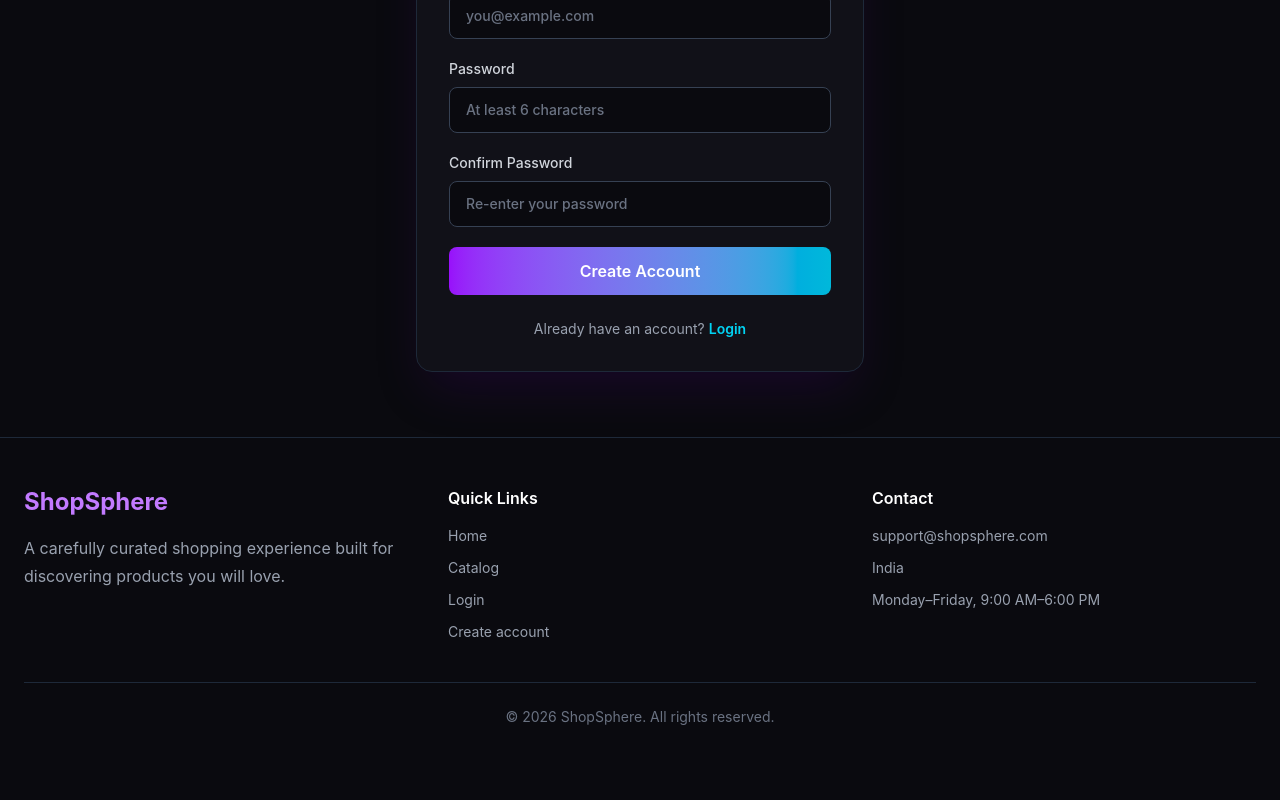
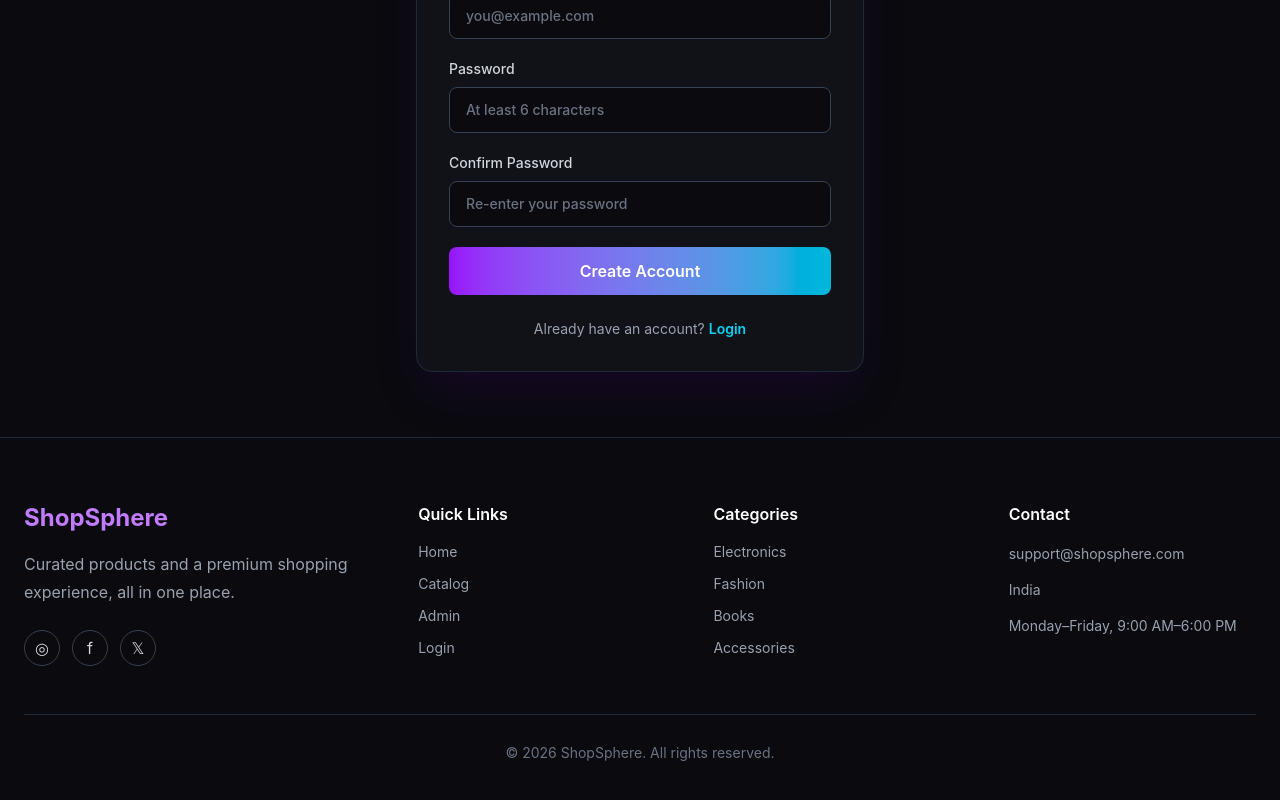
Before and after one commit to maneshwar-sharma07/infotact-project2, a React (Vite) app in the folder client/: page /signup in a window 1280 px wide. Shown: the part 424-1224 px from the top of the page. Before the commit the page ends 1199 px from the top, so only its background shows below. Built offline with nearby package versions, Linux system fonts and the light colour scheme.

Commit message:
style: refine homepage footer spacing

```diff
--- a/client/src/components/Footer.tsx
+++ b/client/src/components/Footer.tsx
@@ -1,16 +1,21 @@
 import { Link } from "react-router-dom";
 
+const QUICK_LINKS: [string, string][] = [["Home", "/"], ["Catalog", "/catalog"], ["Admin", "/admin"], ["Login", "/login"]];
+const CATEGORY_LINKS: [string, string][] = [["Electronics", "/catalog"], ["Fashion", "/catalog"], ["Books", "/catalog"], ["Accessories", "/catalog"]];
+
 export default function Footer() {
-  return (
-    <footer className="border-t border-gray-800 bg-[#0A0A0F]">
-      <div className="mx-auto max-w-7xl px-4 py-12 sm:px-6">
-        <div className="grid gap-10 sm:grid-cols-2 lg:grid-cols-3">
-          <div><Link to="/" className="text-2xl font-bold text-purple-400">ShopSphere</Link><p className="mt-4 max-w-sm leading-7 text-gray-400">A carefully curated shopping experience built for discovering products you will love.</p></div>
-          <div><h2 className="text-base font-semibold text-white">Quick Links</h2><nav className="mt-4 flex flex-col gap-3 text-sm text-gray-400"><Link to="/" className="transition hover:text-cyan-400">Home</Link><Link to="/catalog" className="transition hover:text-cyan-400">Catalog</Link><Link to="/login" className="transition hover:text-cyan-400">Login</Link><Link to="/signup" className="transition hover:text-cyan-400">Create account</Link></nav></div>
-          <div><h2 className="text-base font-semibold text-white">Contact</h2><div className="mt-4 space-y-3 text-sm text-gray-400"><p><a href="mailto:support@shopsphere.com" className="transition hover:text-cyan-400">support@shopsphere.com</a></p><p>India</p><p>Monday–Friday, 9:00 AM–6:00 PM</p></div></div>
-        </div>
-        <p className="mt-10 border-t border-gray-800 pt-6 text-center text-sm text-gray-500">© 2026 ShopSphere. All rights reserved.</p>
+  return <footer className="border-t border-gray-800 bg-[#0A0A0F]">
+    <div className="mx-auto max-w-7xl px-4 py-14 sm:px-6 sm:py-16">
+      <div className="grid gap-10 sm:grid-cols-2 lg:grid-cols-[1.4fr_1fr_1fr_1fr] lg:gap-12">
+        <div><Link to="/" className="text-2xl font-bold text-purple-400">ShopSphere</Link><p className="mt-4 max-w-sm leading-7 text-gray-400">Curated products and a premium shopping experience, all in one place.</p><div className="mt-6 flex gap-3"><SocialLink label="Instagram">◎</SocialLink><SocialLink label="Facebook">f</SocialLink><SocialLink label="X">𝕏</SocialLink></div></div>
+        <FooterLinks title="Quick Links" links={QUICK_LINKS} />
+        <FooterLinks title="Categories" links={CATEGORY_LINKS} />
+        <div><h2 className="text-base font-semibold text-white">Contact</h2><div className="mt-4 space-y-3 text-sm leading-6 text-gray-400"><p><a href="mailto:support@shopsphere.com" className="transition hover:text-cyan-400">support@shopsphere.com</a></p><p>India</p><p>Monday–Friday, 9:00 AM–6:00 PM</p></div></div>
       </div>
-    </footer>
-  );
+      <p className="mt-12 border-t border-gray-800 pt-7 text-center text-sm text-gray-500">© 2026 ShopSphere. All rights reserved.</p>
+    </div>
+  </footer>;
 }
+
+function FooterLinks({ title, links }: { title: string; links: [string, string][] }) { return <div><h2 className="text-base font-semibold text-white">{title}</h2><nav className="mt-4 flex flex-col gap-3 text-sm text-gray-400">{links.map(([label, path]) => <Link key={label} to={path} className="transition hover:text-cyan-400">{label}</Link>)}</nav></div>; }
+function SocialLink({ label, children }: { label: string; children: React.ReactNode }) { return <a href="#" aria-label={label} className="flex h-9 w-9 items-center justify-center rounded-full border border-gray-700 text-gray-300 transition hover:-translate-y-0.5 hover:border-cyan-400 hover:text-cyan-300">{children}</a>; }
```
